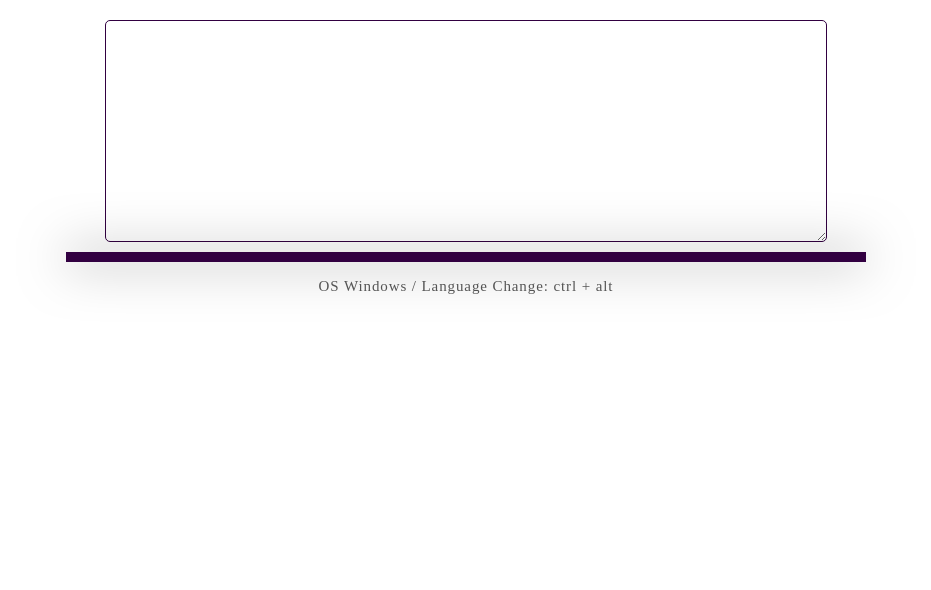
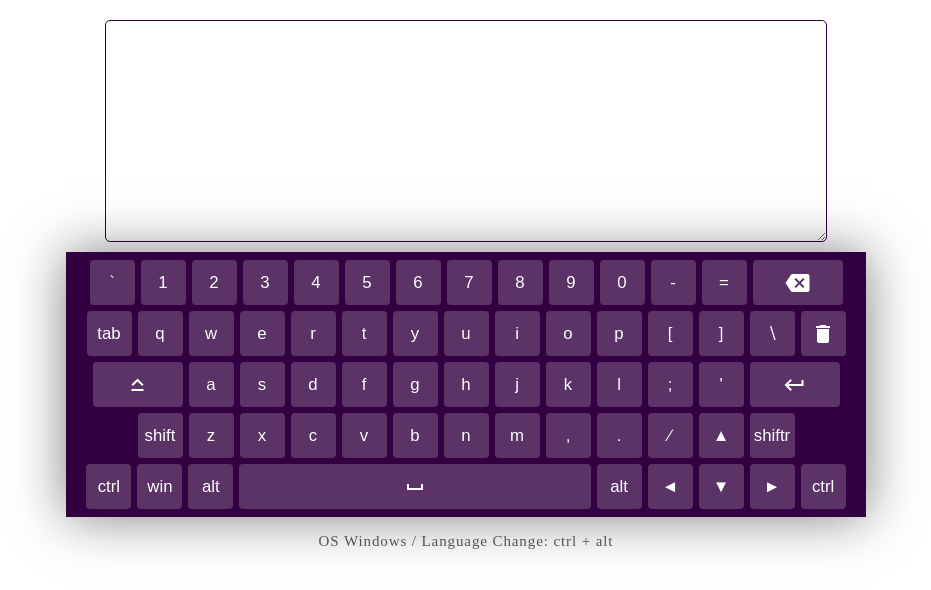
Before and after one commit to Awerock/Virtual-Keyboard, a plain HTML site: page index.html in a window 1280 px wide. Shown: the part 72-662 px from the top of the page, without its empty margins (174-1105 px from the left). Drawn offline with Linux system fonts and the light colour scheme.

Commit message:
fix: css code

```diff
--- a/app.js
+++ b/app.js
@@ -39,6 +39,7 @@ const keyboard = {
         this.elements.container.appendChild(this.elements.main);
         this.elements.main.appendChild(this.elements.keysContainer);
         this.elements.container.appendChild(this.elements.descr);
+        this.elements.keysContainer.appendChild(this._crreateKeys());
 
         this.elements.title.textContent = "RSS Виртуальная клавиатура";
         document.body.appendChild(this.elements.container);
@@ -60,7 +61,7 @@ const keyboard = {
         ];
 
         const createIconHTML = (icon_name) => {
-            return `<i class="materila-icons">${icon_name}</i>`;
+            return `<i class="material-icons">${icon_name}</i>`;
         };
 
         keyLayout.forEach(key => {
@@ -136,7 +137,15 @@ const keyboard = {
 
                     break;
             }
+
+            fragment.appendChild(keyElement);
+
+            if (isertLineBreak) {
+                fragment.appendChild(document.createElement("br"));
+            }
         });
+
+        return fragment;
     },
 
     _triggerEvent(HandlerName) {
--- a/style.css
+++ b/style.css
@@ -12,6 +12,10 @@
     box-shadow: 0 0 50px rgba(0, 0, 0, 0.5);
     user-select: none;
     transition: all 0.4s;
+}
+
+.keyboard__keys {
+    text-align: center;
 }
 
 .title {
@@ -85,7 +89,7 @@
 
 .keyboard__key-space {
     max-width: 500px;
-    width: 36%;
+    width: 43.9%;
 }
 
 .keyboard__key-active {
```
